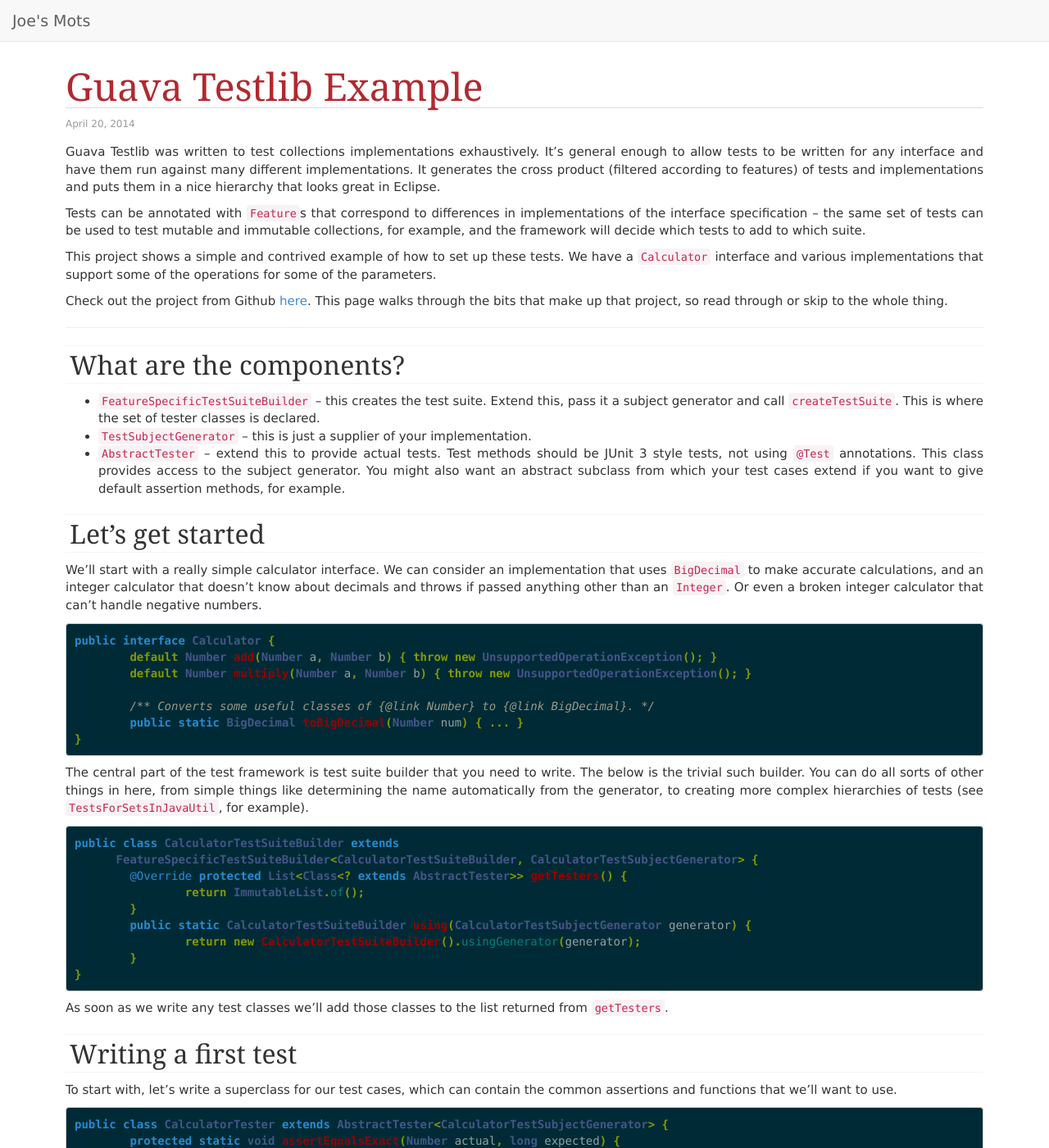
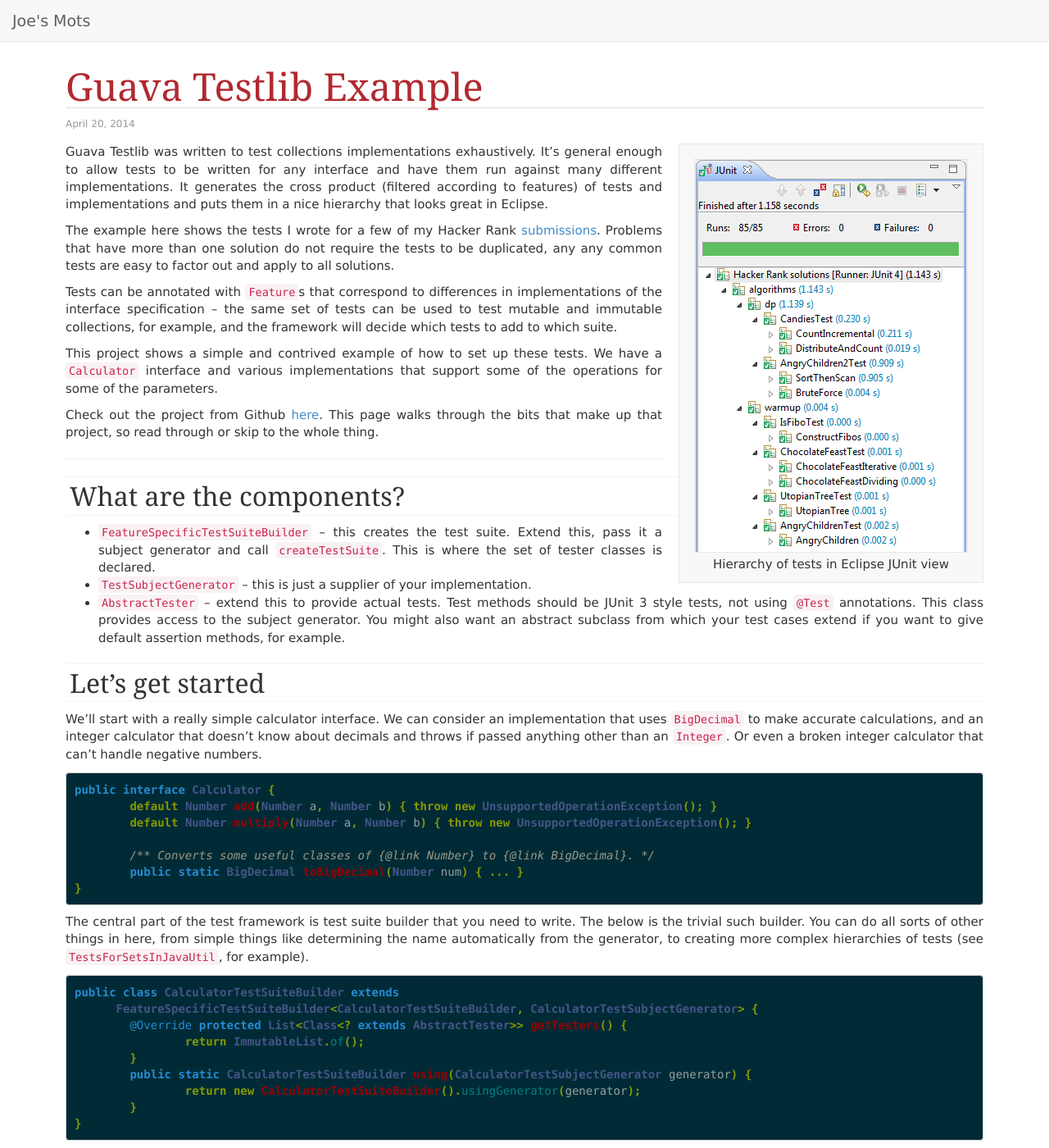
Before and after one commit to joekearney/joekearney.github.io, a Jekyll site: the page built from _posts/2014-04-20-guava-testlib-example.md, in a window 1280 px wide and 1400 px high. Shown: the whole window at 82% size. Built offline with Jekyll 4.4.1, drawn with Linux system fonts in a browser that asks for light colours; nearby versions of some CDN libraries; some web fonts are replaced; Markdown is read by kramdown in place of the engine named in the settings.

Commit message:
add hierarchy picture to testlib post, css for images and captions

```diff
--- a/_posts/2014-04-20-guava-testlib-example.md
+++ b/_posts/2014-04-20-guava-testlib-example.md
@@ -12,7 +12,14 @@
 permalink: /work/guava-testlib-example.html
 ---
 
+<div style="float: right" class="inline-image">
+  <img src="/images/hacker-rank-testlib-junit.png" alt="Hierarchy of tests in Eclipse JUnit view" title="Testlib hierarchy example" />
+  <div class="inline-image-cap"><p>Hierarchy of tests in Eclipse JUnit view</p></div>
+</div>
+
 Guava Testlib was written to test collections implementations exhaustively. It's general enough to allow tests to be written for any interface and have them run against many different implementations. It generates the cross product (filtered according to features) of tests and implementations and puts them in a nice hierarchy that looks great in Eclipse.
+
+The example here shows the tests I wrote for a few of my Hacker Rank [submissions](https://github.com/joekearney/hacker-rank). Problems that have more than one solution do not require the tests to be duplicated, any any common tests are easy to factor out and apply to all solutions.
 
 Tests can be annotated with `Feature`s that correspond to differences in implementations of the interface specification &ndash; the same set of tests can be used to test mutable and immutable collections, for example, and the framework will decide which tests to add to which suite.
 
--- a/css/main.css
+++ b/css/main.css
@@ -42,3 +42,23 @@
   border-top: 1px solid #ddd;
   margin-top: 25px;
 }
+
+article img {
+  max-width: 100%;
+  max-height:100%;
+  padding-left: 0px;
+  margin: 0px;
+  border: 1px solid #e7e7e7;
+}
+
+article .inline-image {
+  padding: 18px 18px 0px 18px;
+  background: #f8f8f8;
+  border: 1px solid #e7e7e7;
+  float: right;
+  margin-left: 20px;
+}
+article .inline-image-cap {
+  text-align: center;
+  margin-top: 4px;
+}
```
